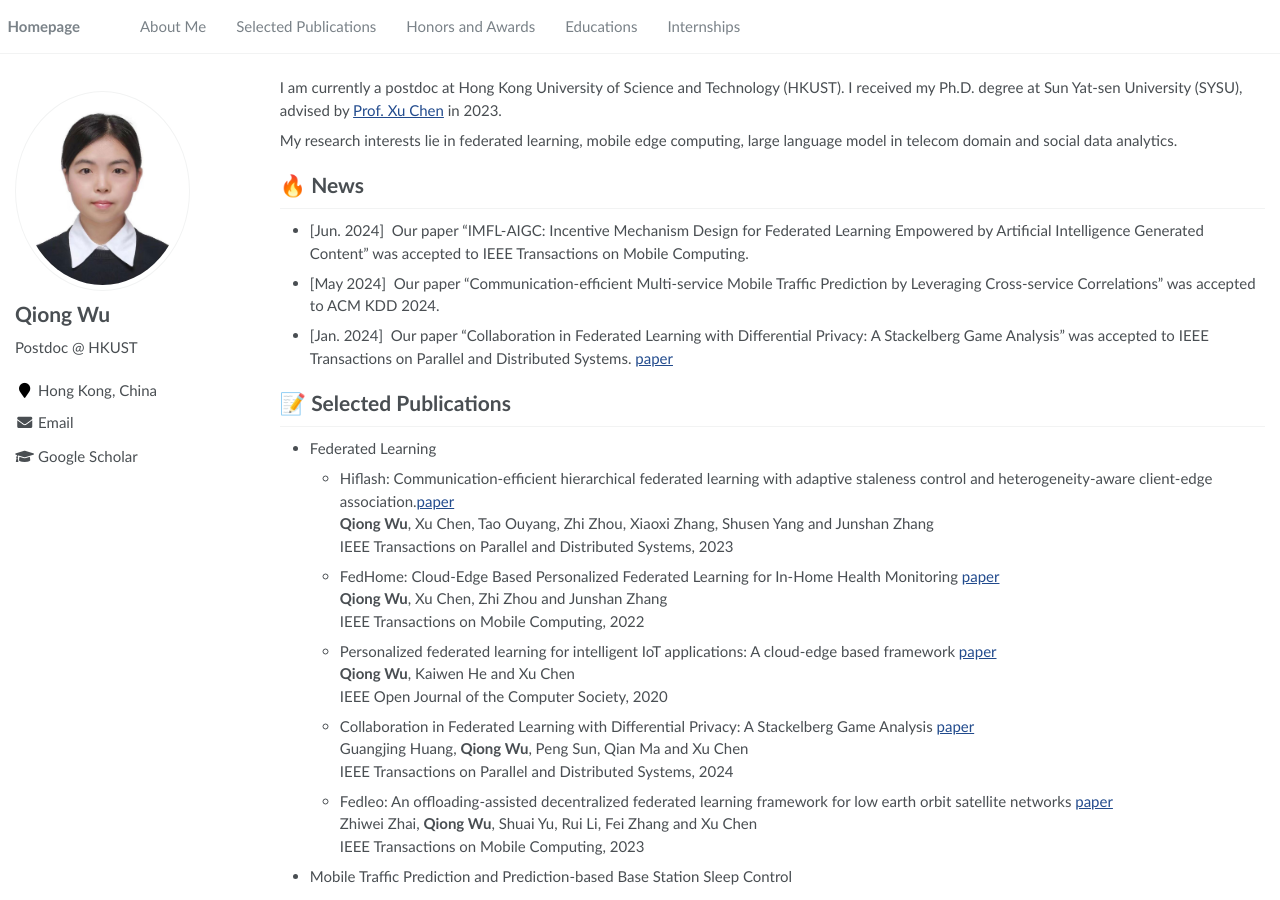
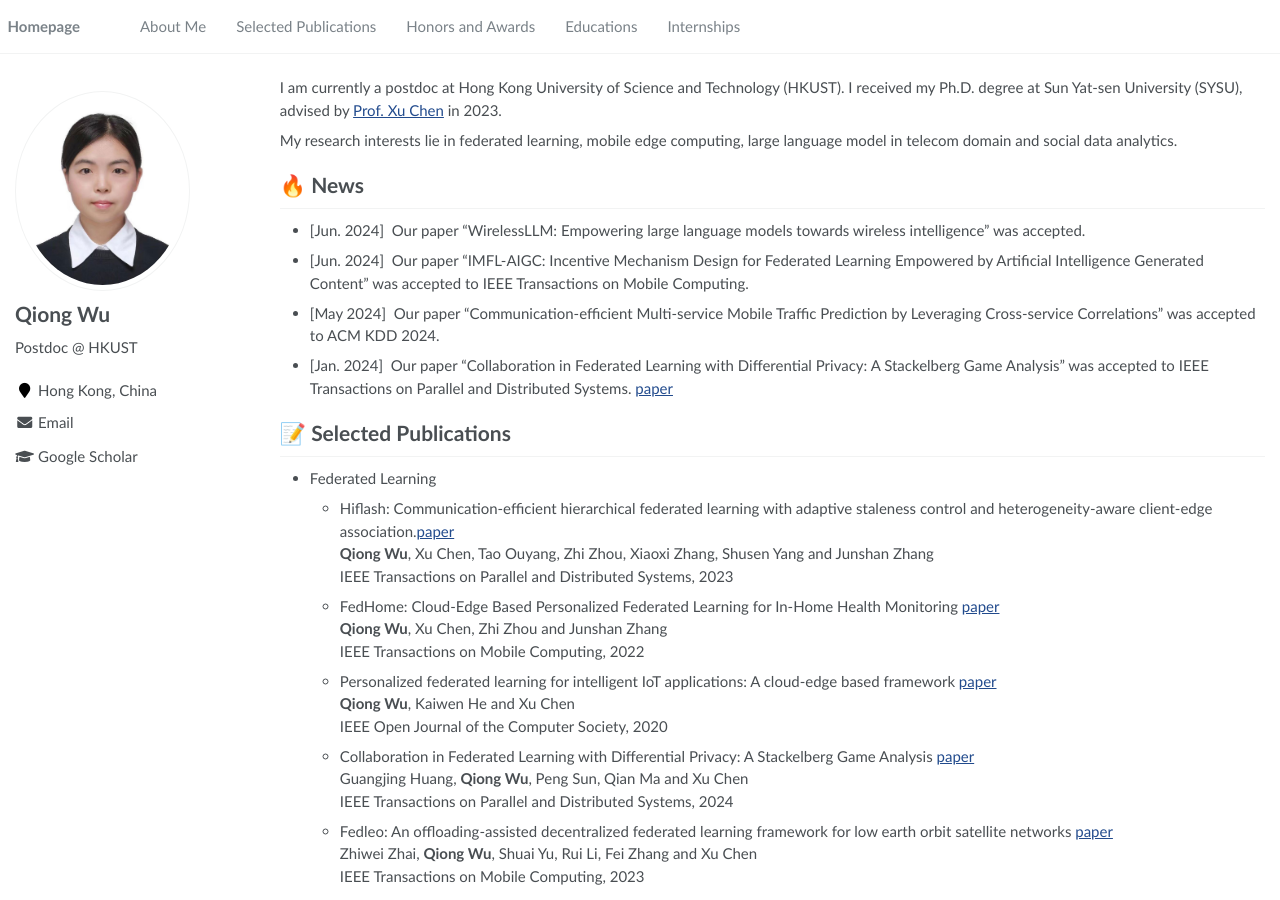
Before and after one commit to Joaniewu/joaniewu.github.io, a Jekyll site: the page built from _pages/about.md, in a window 1280 px wide and 900 px high. Built offline with Jekyll 4.4.1, drawn with Linux system fonts in a browser that asks for light colours.

Commit message:
Update about.md

```diff
--- a/_pages/about.md
+++ b/_pages/about.md
@@ -25,6 +25,7 @@ My research interests lie in federated learning, mobile edge computing, large la
 
 
 # 🔥 News
+- [Jun. 2024] &nbsp;Our paper "WirelessLLM: Empowering large language models towards wireless intelligence" was accepted.
 - [Jun. 2024] &nbsp;Our paper "IMFL-AIGC: Incentive Mechanism Design for Federated Learning Empowered by Artificial Intelligence Generated Content" was accepted to IEEE Transactions on Mobile Computing.
 - [May 2024] &nbsp;Our paper "Communication-efficient Multi-service Mobile Traffic Prediction by Leveraging Cross-service Correlations" was accepted to ACM KDD 2024.
 - [Jan. 2024] &nbsp;Our paper "Collaboration in Federated Learning with Differential Privacy: A Stackelberg Game Analysis" was accepted to IEEE Transactions on Parallel and Distributed Systems. [paper](https://ieeexplore.ieee.org/abstract/document/10400897)
```
